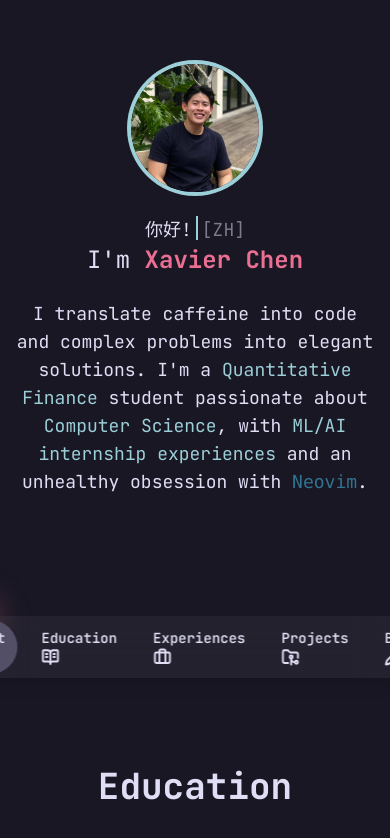
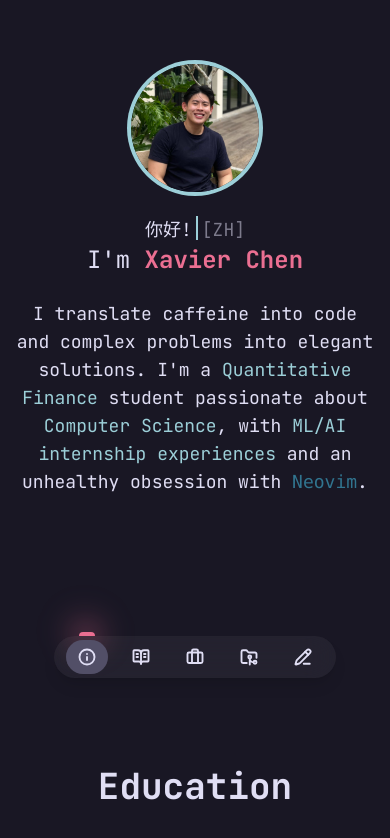
Before and after one commit to xavierchen0/portfolio-website, a React (Vite) app: page / in a window 390 px wide. Shown: the part 142-980 px from the top of the page. Built offline with nearby package versions, Linux system fonts and the light colour scheme.

Commit message:
feat: hide icons for large screens

```diff
--- a/src/components/NavBar.jsx
+++ b/src/components/NavBar.jsx
@@ -93,7 +93,7 @@ export function NavBar({ items, className }) {
                 isActive ? "bg-rosepinehighlight-high" : ""
               }`}
             >
-              <span className="hidden inline">{item.name}</span>
+              <span className="hidden md:inline">{item.name}</span>
               <span className="md:hidden">
                 <Icon size={18} strokeWidth={2.5} />
               </span>
```
